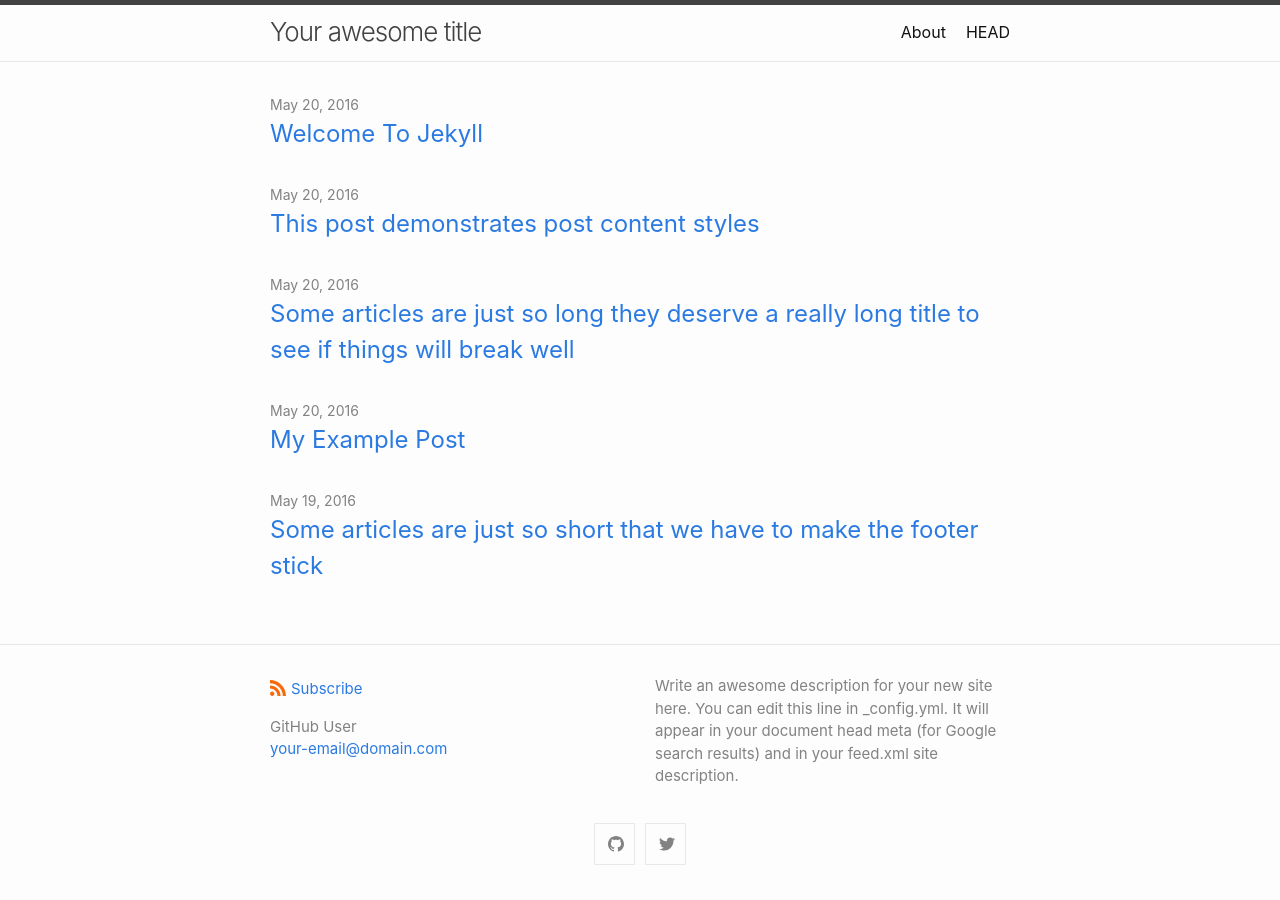
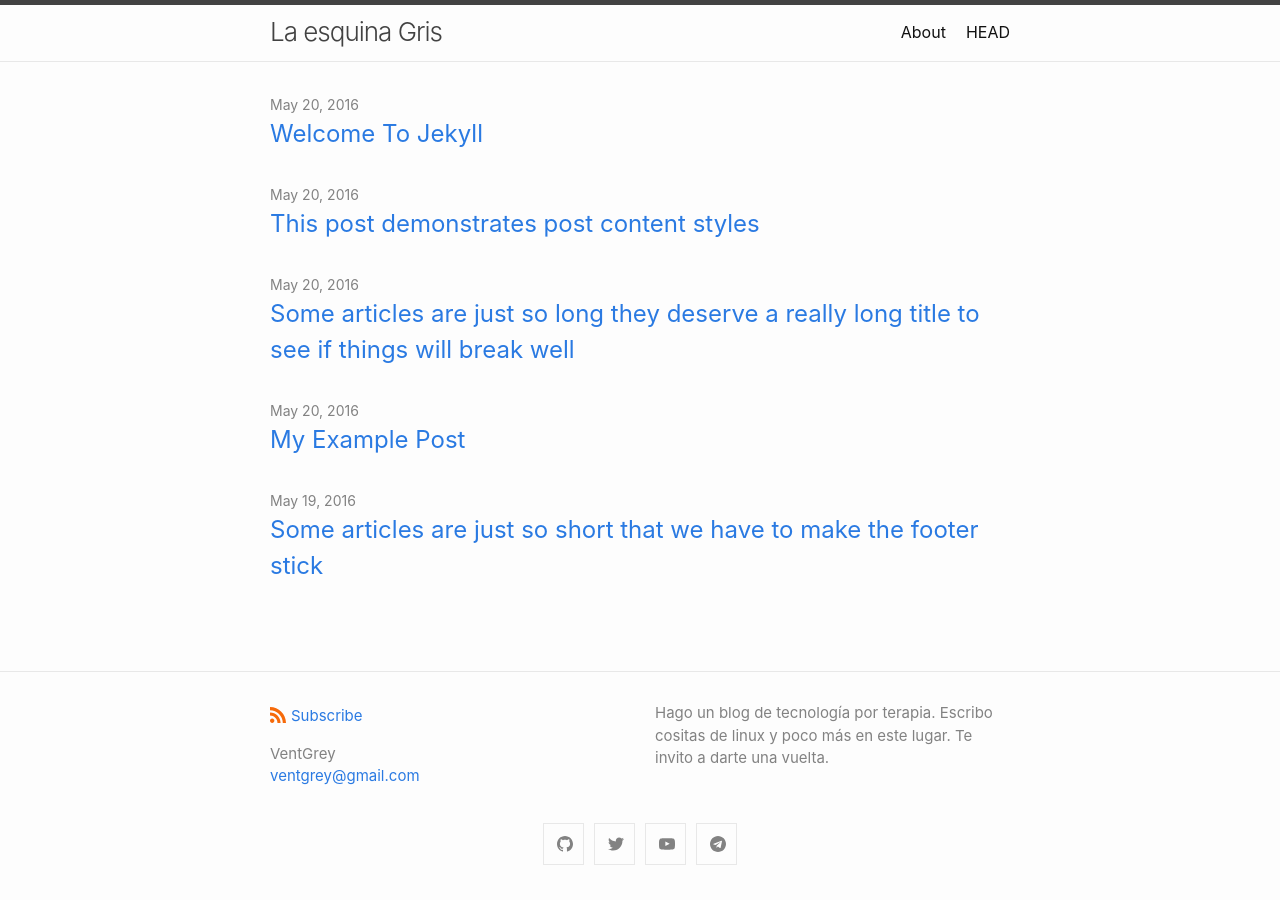
Before and after one commit to VentGrey/ventgrey.github.io, a Jekyll site: the page built from index.md, in a window 1280 px wide. Built offline with Jekyll 4.4.1, drawn with Linux system fonts in a browser that asks for light colours.

Commit message:
Add some settings

```diff
--- a/_config.yml
+++ b/_config.yml
@@ -1,11 +1,10 @@
-title: Your awesome title
+title: La esquina Gris
 author:
-  name: GitHub User
-  email: your-email@domain.com
+  name: VentGrey
+  email: ventgrey@gmail.com
 description: > # this means to ignore newlines until "show_excerpts:"
-  Write an awesome description for your new site here. You can edit this
-  line in _config.yml. It will appear in your document head meta (for
-  Google search results) and in your feed.xml site description.
+  Hago un blog de tecnología por terapia. Escribo cositas de linux y
+  poco más en este lugar. Te invito a darte una vuelta.
 
 show_excerpts: false # set to true to show excerpts on the homepage
 
@@ -16,8 +15,8 @@ minima:
 
   # generate social links in footer
   social_links:
-    twitter: jekyllrb
-    github:  jekyll
+    twitter: VentGrey
+    github:  VentGrey
     # devto: jekyll
     # dribbble: jekyll
     # facebook: jekyll
@@ -25,10 +24,10 @@ minima:
     # instagram: jekyll
     # linkedin: jekyll
     # pinterest: jekyll
-    # youtube: jekyll
+    youtube: VentGrey
     # youtube_channel: UC8CXR0-3I70i1tfPg1PAE1g
     # youtube_channel_name: CloudCannon
-    # telegram: jekyll
+    telegram: PhantomCS
     # googleplus: +jekyll
     # microdotblog: jekyll
     # keybase: jekyll
```
